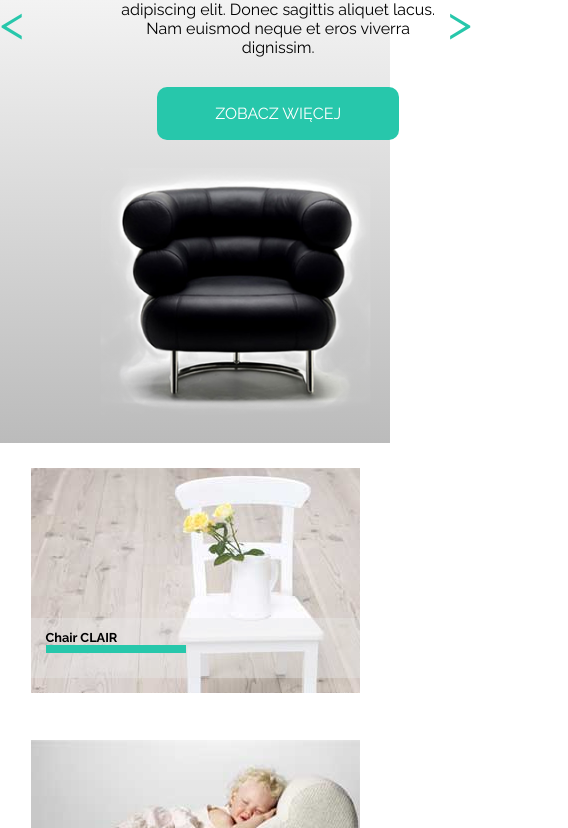
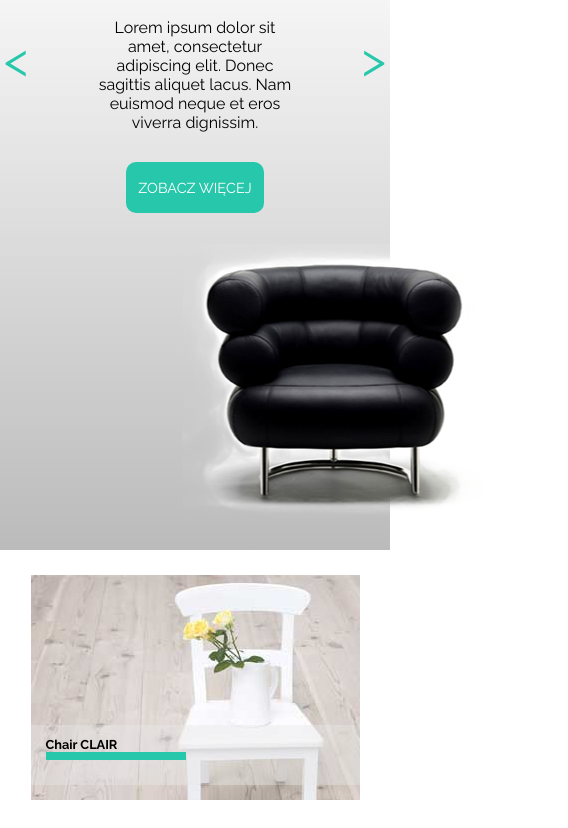
Before and after one commit to Szymon91/Sit-on-chair, a website: page index.html in a window 390 px wide. Shown: the part 234-1062 px from the top of the page, 568 px wide, since content can reach past the window. Drawn offline with Linux system fonts and the light colour scheme.

Commit message:
css grid in first section

```diff
--- a/index.html
+++ b/index.html
@@ -27,7 +27,11 @@
         </header>
         <section id="first__section">
             <button id="prevPicture">
-                &#60;</button> <img src="./images/black_chair.png">
+                &#60;
+            </button>
+            <div class="img">
+                <img src="./images/black_chair.png">
+            </div>
             <div>
                 <h1>sit <span>on</span> our <span>chair</span></h1>
                 <p>
@@ -35,7 +39,7 @@
                     Nam
                     euismod
                     neque et eros viverra dignissim.</p>
-                <button>ZOBACZ WIĘCEJ</button>
+                <button class="see_more">ZOBACZ WIĘCEJ</button>
             </div>
             <button id="nextPicture">&#62;</button>
         </section>
--- a/scss/style.scss
+++ b/scss/style.scss
@@ -83,73 +83,6 @@ html {
     left: 35px;
 }
 
-// #first__section {
-//     background: linear-gradient(0deg, #bbb, white);
-//     display: flex;
-//     justify-content: space-around;
-//     align-items: center;
-
-//     #prevPicture {
-//         padding-left: 40px;
-//     }
-
-//     #prevPicture,
-//     #nextPicture {
-//         background-color: transparent;
-//         font-size: 3rem;
-//         color: $primaryColor;
-//         border: medium none;
-//         cursor: pointer;
-//     }
-
-//     #prevPicture:active,
-//     #nextPicture:active {
-//         color: #1b956c;
-//     }
-
-//     img {
-//         width: 470px;
-//         height: 337px;
-//     }
-
-//     div {
-//         max-width: 420px;
-//         padding-right: 80px;
-
-//         h1 {
-//             text-transform: uppercase;
-//             font-size: 32px;
-//             text-align: center;
-//             padding-bottom: 40px;
-
-//             span {
-//                 color: $primaryColor;
-//             }
-//         }
-
-//         p {
-//             text-align: center;
-//             padding-bottom: 30px;
-//         }
-
-//         button {
-//             display: block;
-//             margin: 0 auto;
-//             color: white;
-//             background-color: $primaryColor;
-//             padding: 17px 58px 17px 58px;
-//             border-radius: 10px;
-//             font-size: 1rem;
-//             border: medium none;
-//             cursor: pointer;
-
-//             &:active {
-//                 background-color: #1b956c
-//             }
-//         }
-//     }
-// }
-
 #first__section {
     background: linear-gradient(0deg, #bbb, white);
     display: grid;
@@ -177,14 +110,13 @@ html {
         color: #1b956c;
     }
 
-    img {
+    div.img {
         grid-column: 3/6;
     }
 
     div {
         grid-column: 7/11;
         max-width: 420px;
-        padding-top: 60px;
 
         h1 {
             text-transform: uppercase;
@@ -202,7 +134,7 @@ html {
             padding-bottom: 30px;
         }
 
-        button {
+        .see_more {
             display: block;
             margin: 0 auto;
             color: white;
@@ -212,6 +144,7 @@ html {
             font-size: 1rem;
             border: medium none;
             cursor: pointer;
+            max-height: 53px;
 
             &:active {
                 background-color: #1b956c
@@ -518,6 +451,19 @@ footer {
     }
 }
 
+@media (max-width: 1150px) {
+    #first__section {
+
+        div.img {
+            grid-column: 2/5;
+        }
+
+        div {
+            grid-column: 7/11;
+        }
+    }
+}
+
 @media (max-width: 1033px) {
     #second__section {
         height: 550px;
@@ -528,13 +474,13 @@ footer {
     }
 }
 
-@media (max-width: 694px) {
-    #second__section {
-        height: 840px;
-    }
+@media (max-width: 950px) {
+    #first__section {
 
-    #third__section {
-        height: 1780px;
+        div {
+            padding-top: 0;
+            grid-column: 8/12;
+        }
     }
 }
 
@@ -551,48 +497,10 @@ footer {
     }
 }
 
-@media (max-width: 560px) {
-    #form__right__side form {
-        margin-left: 40%;
-        transform: translate(-50%);
-    }
-
-    footer {
-        flex-wrap: wrap;
-        text-align: center;
-        div:nth-child(2) {
-            margin-top: 15px;
-            margin-left: 50%;
-            transform: translate(-50%);
-        }
-    }
-}
-
-
-@media (max-width: 1150px) {
+@media (max-width: 770px) {
     #first__section {
-
-        img {
-            grid-column: 2/5;
-        }
-
-        div {
-            grid-column: 7/11;
-        }
-    }
-}
-
-@media (max-width: 950px) {
-    #first__section {
-
-        img {
-            width: 423px;
-            height: 303px;
-        }
-
-        div {
-            padding-top: 0;
-            grid-column: 8/12;
+        button.see_more {
+            font-size: 0.9rem;
         }
     }
 }
@@ -609,13 +517,54 @@ footer {
             grid-column: 12/13;
         }
 
-        img {
-            grid-column: 3/8;
+        div.img {
+            grid-column: 1/13;
             grid-row: 2/3;
+            margin-left: 50%;
+            transform: translate(-50%);
+
+            img {
+                display: block;
+            }
         }
 
         div {
             grid-column: 4/10;
+            max-width: 470px;
         }
     }
 }
+
+@media (max-width: 694px) {
+    #second__section {
+        height: 840px;
+    }
+
+    #third__section {
+        height: 1780px;
+    }
+}
+
+@media (max-width: 560px) {
+    #first__section {
+        button.see_more {
+            padding: 17px 12px 17px 12px;
+        }
+    }
+
+    #form__right__side form {
+        margin-left: 40%;
+        transform: translate(-50%);
+    }
+
+    footer {
+        flex-wrap: wrap;
+        text-align: center;
+
+        div:nth-child(2) {
+            margin-top: 15px;
+            margin-left: 50%;
+            transform: translate(-50%);
+        }
+    }
+}
```
Also changed, not shown: css/style.css.
